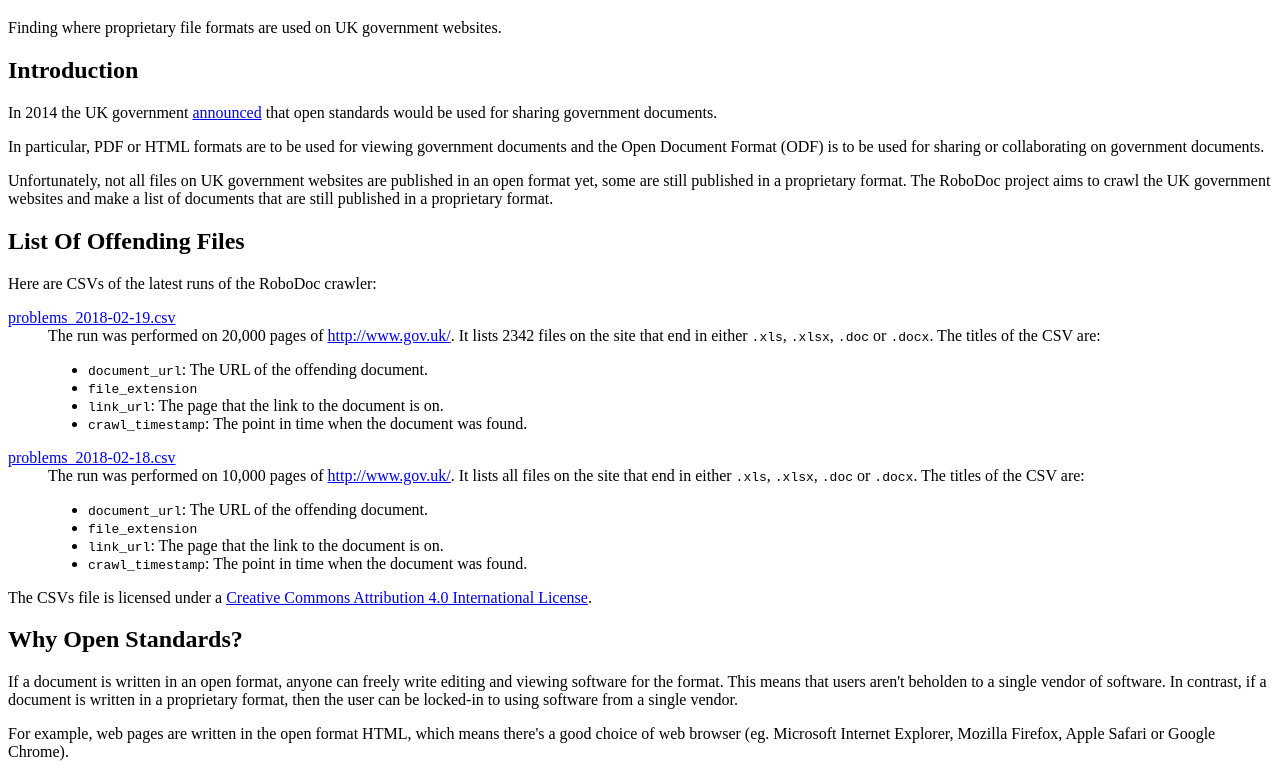
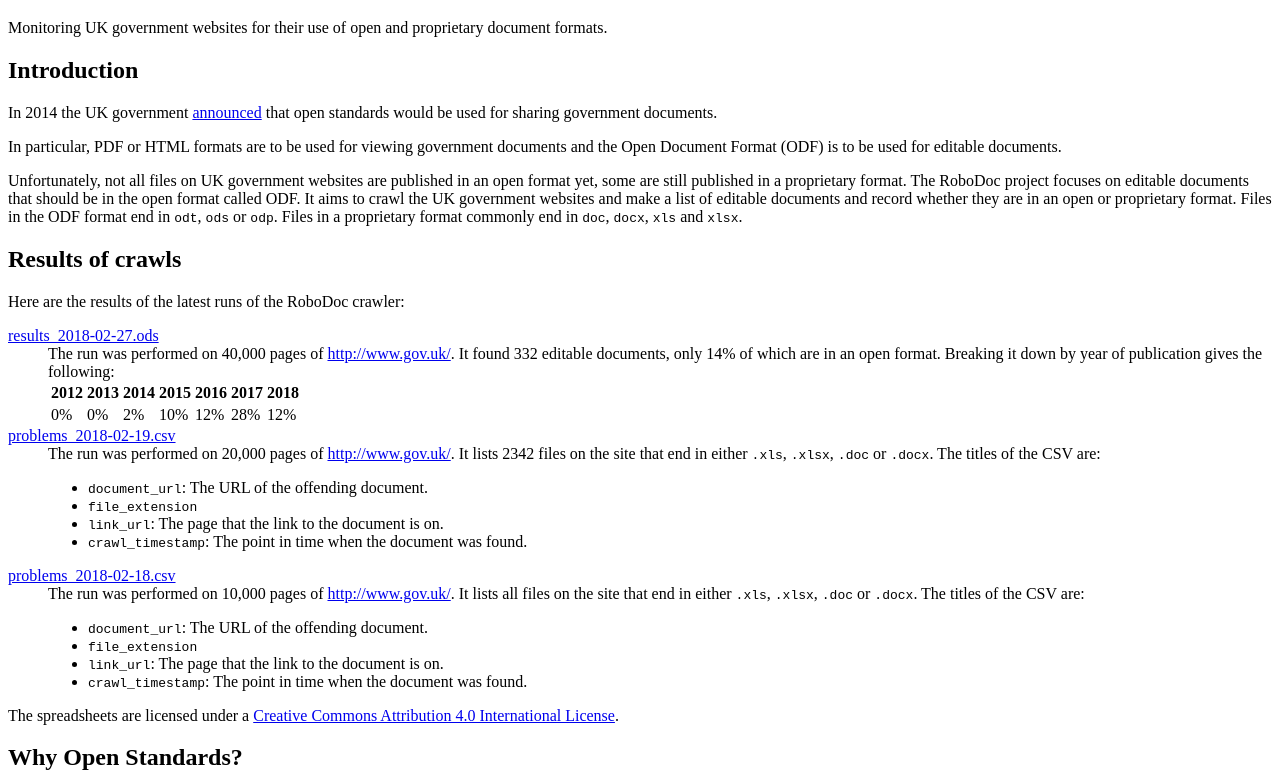
Before and after one commit to tlocke/robodoc, a plain HTML site: page docs/index.html in a window 1280 px wide. Shown: the part 61-833 px from the top of the page. Drawn offline with Linux system fonts and the light colour scheme.

Commit message:
Added run

```diff
--- a/docs/index.html
+++ b/docs/index.html
@@ -2,8 +2,8 @@
 <html lang="en">
   <head>
     <title>
-      RoboDoc: Finding documents that use proprietary formats on UK government
-      websites
+      RoboDoc: Monitoring UK government websites for their use of open and
+      proprietary document formats.
     </title>
     <meta charset="utf-8">
   </head>
@@ -11,8 +11,8 @@
     <h1>RoboDoc</h1>
 
     <p>
-      Finding where proprietary file formats are used on UK government
-      websites.
+      Monitoring UK government websites for their use of open and proprietary
+      document formats.
     </p>
 
 
@@ -26,25 +26,63 @@
 
     <p>
       In particular, PDF or HTML formats are to be used for viewing government
-      documents and the Open Document Format (ODF) is to be used for sharing or
-      collaborating on government documents.
+      documents and the Open Document Format (ODF) is to be used for editable
+      documents.
     </p>
 
     <p>
       Unfortunately, not all files on UK government websites are published in
       an open format yet, some are still published in a proprietary format. The
-      RoboDoc project aims to crawl the UK government websites and make a list
-      of documents that are still published in a proprietary format.
+      RoboDoc project focuses on editable documents that should be in the open
+      format called ODF. It aims to crawl the UK government websites and make a
+      list of editable documents and record whether they are in an open or
+      proprietary format. Files in the ODF format end in <code>odt</code>,
+      <code>ods</code> or <code>odp</code>. Files in a proprietary format
+      commonly end in <code>doc</code>, <code>docx</code>, <code>xls</code> and
+      <code>xlsx</code>.
     </p>
 
 
-    <h2>List Of Offending Files</h2>
+    <h2>Results of crawls</h2>
 
     <p>
-      Here are CSVs of the latest runs of the RoboDoc crawler:
+      Here are the results of the latest runs of the RoboDoc crawler:
     </p>
 
     <dl>
+      <dt>
+        <a href="https://bitbucket.org/tlocke/rd_downloads/downloads/results_2018-02-27.ods">results_2018-02-27.ods</a>
+      </dt>
+      <dd>
+        The run was performed on 40,000 pages of
+        <a href="http://www.gov.uk/">http://www.gov.uk/</a>. It found 332
+        editable documents, only 14% of which are in an open format. Breaking
+        it down by year of publication gives the following:
+        <table>
+          <thead>
+            <tr>
+              <th>2012</th>
+              <th>2013</th>
+              <th>2014</th>
+              <th>2015</th>
+              <th>2016</th>
+              <th>2017</th>
+              <th>2018</th>
+            </tr>
+          </thead>
+          <tbody>
+            <tr>
+              <td>0%</td>
+              <td>0%</td>
+              <td>2%</td>
+              <td>10%</td>
+              <td>12%</td>
+              <td>28%</td>
+              <td>12%</td>
+            </tr>
+          </tbody>
+        </table>
+      </dd>
       <dt>
         <a href="https://bitbucket.org/tlocke/rd_downloads/downloads/problems_2018-02-19.csv">problems_2018-02-19.csv</a>
       </dt>
@@ -97,7 +135,7 @@
     </dl>
 
     <p>
-      The CSVs file is licensed under a
+      The spreadsheets are licensed under a
       <a
          href="http://creativecommons.org/licenses/by/4.0/"
          >Creative Commons Attribution 4.0 International License</a>.
```
Also changed, not shown: 3 other files.
